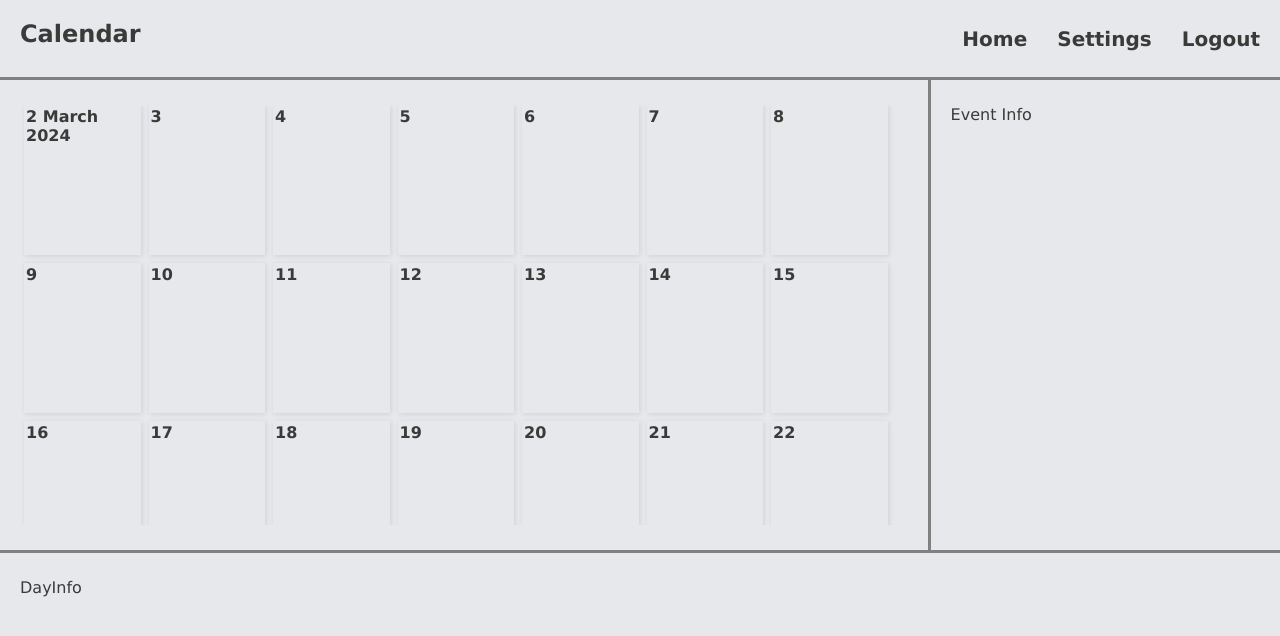
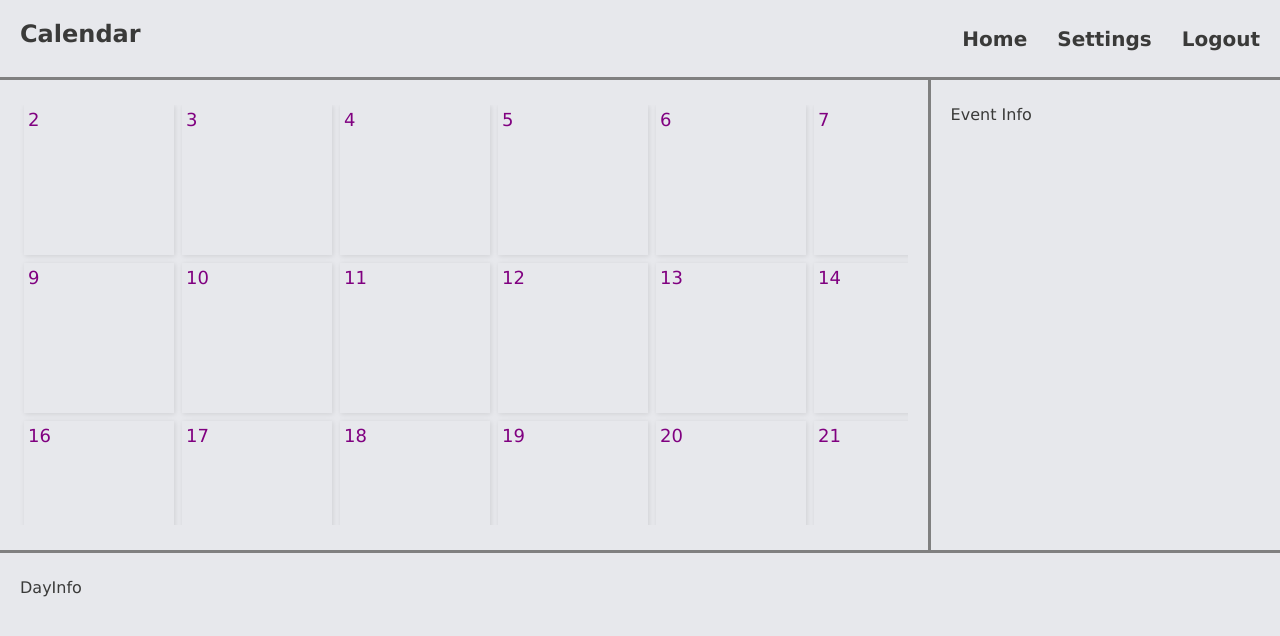
Before and after one commit to encodexed/calendar, a React (Vite) app: page / in a window 1280 px wide. Shown: the top 636 px of the page. Built offline with nearby package versions, Linux system fonts and the light colour scheme.

Commit message:
adds some styling and calendar event component

```diff
--- a/src/components/Calendar/Calendar.module.scss
+++ b/src/components/Calendar/Calendar.module.scss
@@ -1,5 +1,6 @@
 .calendar {
 	width: 70%;
+	max-width: 1114px;
 	height: calc(100% - 50px);
 	overflow: scroll;
 	margin: 25px 20px;
--- /dev/null
+++ b/src/components/CalendarEvent/CalendarEvent.module.scss
@@ -0,0 +1,25 @@
+.event {
+	display: flex;
+	background-color: #09f;
+	border-radius: 10px;
+	font-size: 12px;
+	color: white;
+	padding: 2px 5px;
+	transition: all 0.2s;
+
+	&:hover {
+		background: gray;
+	}
+}
+
+.time {
+	min-width: 45px;
+	margin: auto 0;
+	font-weight: bold;
+}
+
+.title {
+	text-overflow: ellipsis;
+	overflow: hidden;
+	white-space: nowrap;
+}
--- /dev/null
+++ b/src/components/CalendarEvent/CalendarEvent.tsx
@@ -0,0 +1,21 @@
+import styles from "./CalendarEvent.module.scss";
+
+type Props = {
+	time: Date;
+	title: string;
+};
+
+const CalendarEvent = ({ time, title }: Props) => {
+	const hour = time.getHours();
+	const mins = time.getMinutes();
+	const eventTime = `${hour}:${mins}`;
+
+	return (
+		<div className={styles.event}>
+			<div className={styles.time}>{eventTime}</div>
+			<div className={styles.title}>{title}</div>
+		</div>
+	);
+};
+
+export default CalendarEvent;
--- a/src/components/DayCard/DayCard.module.scss
+++ b/src/components/DayCard/DayCard.module.scss
@@ -3,13 +3,20 @@
 	border: 2px solid transparent;
 	box-shadow: 1px 1px 5px rgba(0, 0, 0, 0.1);
 	height: 150px;
-	width: auto;
+	width: 150px;
 	margin: 0;
-	padding: 0;
+	padding: 2px;
+	transition: all 0.2s;
+	cursor: pointer;
 
-	& > p {
-		font-weight: bold;
-		margin: 0;
-		padding: 0;
+	&:hover {
+		border: 2px solid #09f;
+	}
+
+	&_header {
+		font-size: 18px;
+		min-width: 28px;
+		color: purple;
+		margin-bottom: 4px;
 	}
 }
--- a/src/components/DayCard/DayCard.tsx
+++ b/src/components/DayCard/DayCard.tsx
@@ -1,4 +1,5 @@
 import { ICalendarDay } from "../../services/interfaces";
+import CalendarEvent from "../CalendarEvent/CalendarEvent";
 import styles from "./DayCard.module.scss";
 
 type Props = {
@@ -6,71 +7,41 @@ type Props = {
 	index: number;
 };
 
-const monthNames = [
-	"January",
-	"February",
-	"March",
-	"April",
-	"May",
-	"June",
-	"July",
-	"August",
-	"September",
-	"October",
-	"November",
-	"December",
-];
+// const monthNames = [
+// 	"January",
+// 	"February",
+// 	"March",
+// 	"April",
+// 	"May",
+// 	"June",
+// 	"July",
+// 	"August",
+// 	"September",
+// 	"October",
+// 	"November",
+// 	"December",
+// ];
 
 const DayCard = ({ data, index }: Props) => {
 	const date = data.date.getDate();
-	const month = monthNames[data.date.getMonth()];
-	const year = data.date.getFullYear();
-
-	if (index === 0) {
-		return (
-			<div className={styles.card}>
-				<p>
-					{date} {month} {year}
-				</p>
-				{data.events.map((ev) => {
-					return <p key={ev.id}>{ev.title}</p>;
-				})}
-			</div>
-		);
-	}
-
-	// If start of month or year
-	if (date == 1) {
-		if (month == "January") {
-			return (
-				<div className={styles.card}>
-					<p>
-						{date} January {year}
-					</p>
-					{data.events.map((ev) => {
-						return <p key={ev.id}>{ev.title}</p>;
-					})}
-				</div>
-			);
-		}
-		return (
-			<div className={styles.card}>
-				<p>
-					{date} {month}
-				</p>
-				{data.events.map((ev) => {
-					return <p key={ev.id}>{ev.title}</p>;
-				})}
-			</div>
-		);
-	}
+	// const month = monthNames[data.date.getMonth()];
+	// const year = data.date.getFullYear();
 
 	return (
 		<div className={styles.card}>
-			<p>{date}</p>
-			{data.events.map((ev) => {
-				return <p key={ev.id}>{ev.title}</p>;
-			})}
+			<div className={styles.card_header}>{date}</div>
+			<div
+				className={styles.card_events}
+				onClick={() => {
+					console.log("clicked an event");
+				}}
+			>
+				{data.events.map((ev) => {
+					return (
+						<CalendarEvent key={ev.id} time={ev.startDT} title={ev.title} />
+					);
+				})}
+			</div>
 		</div>
 	);
 };
```
